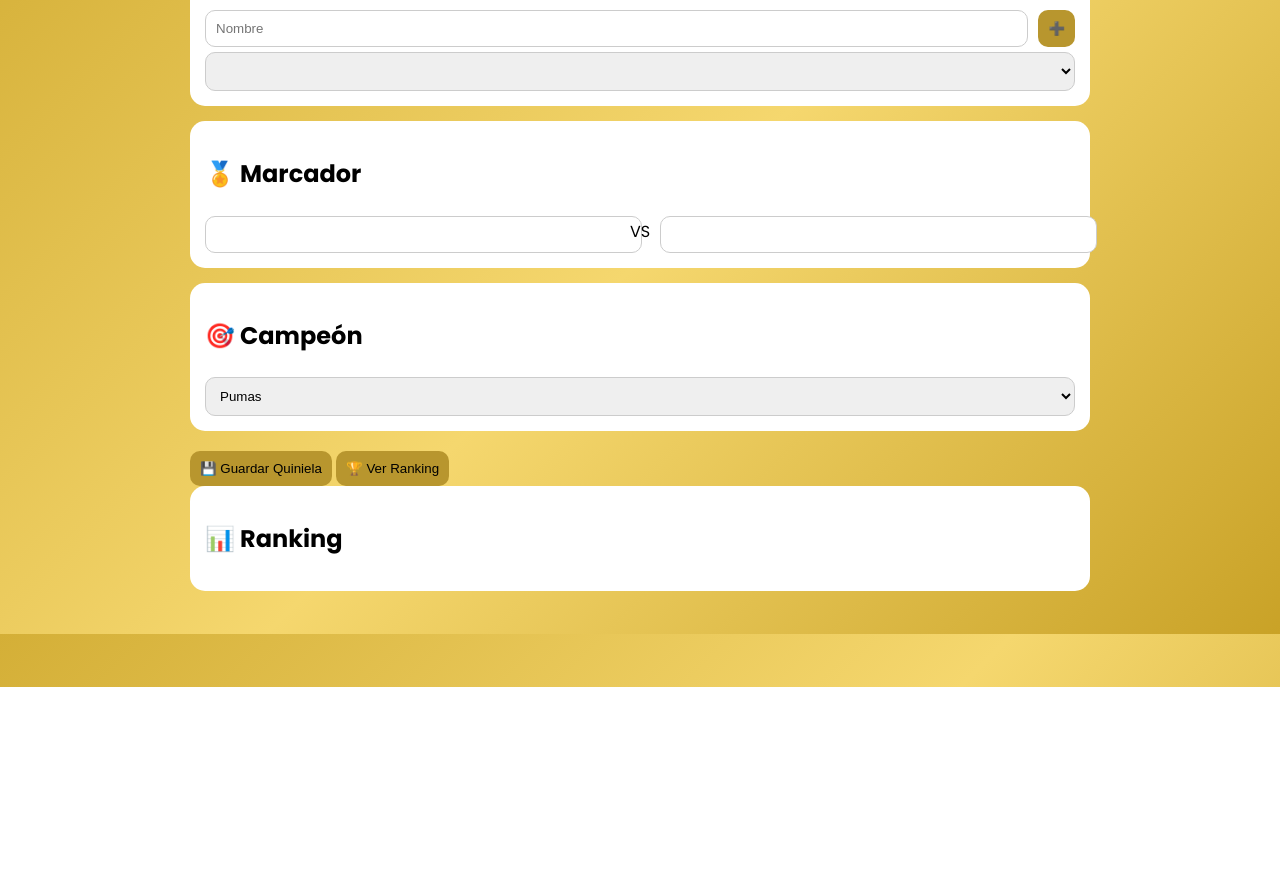
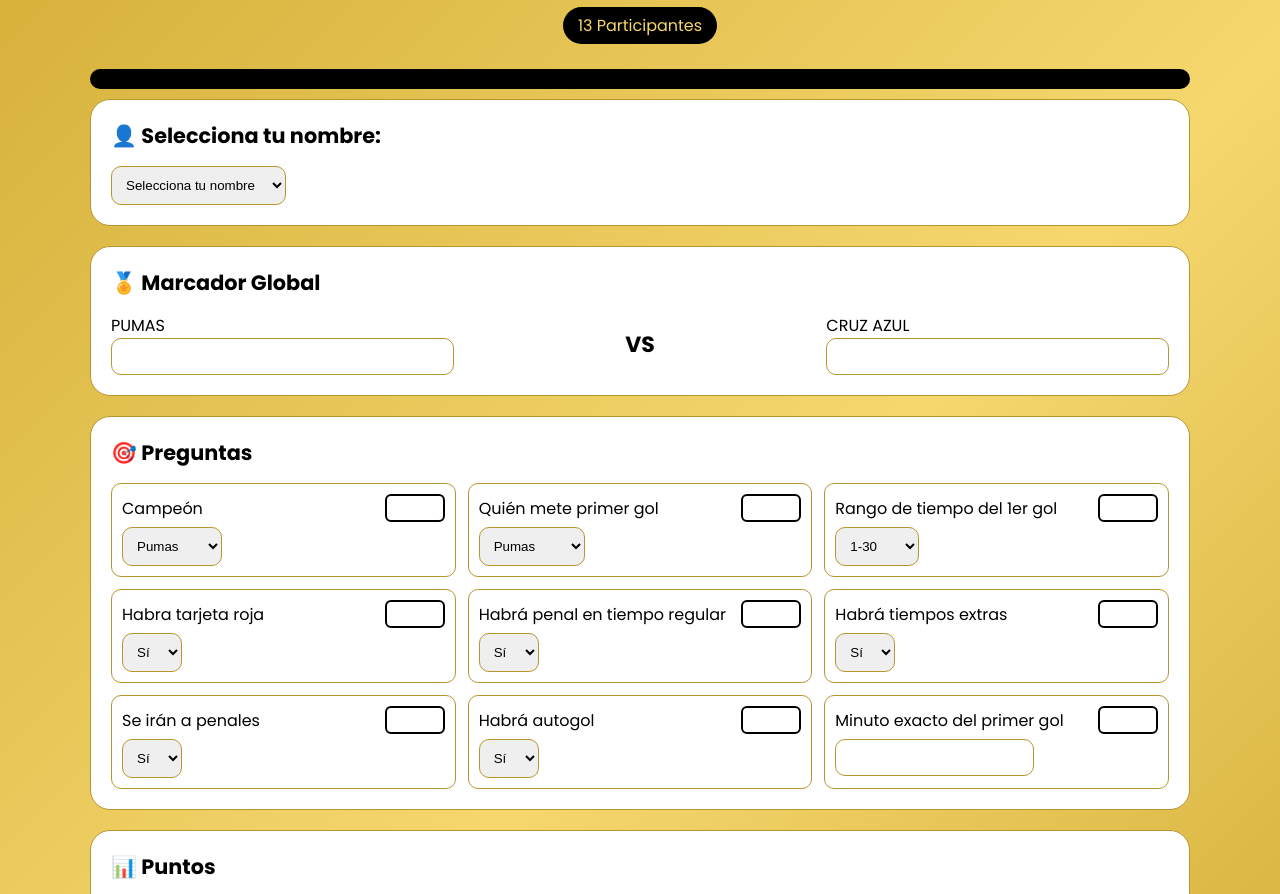
Before and after one commit to gerardoedmundo/quiniela, a plain HTML site: page index.html in a window 1280 px wide. Shown: the part 113-1007 px from the top of the page. Before the commit the page ends 800 px from the top, so only its background shows below. Drawn offline with nearby package versions, Linux system fonts and the light colour scheme.

Commit message:
Update index.html for Quiniela Final Liga MX

```diff
--- a/index.html
+++ b/index.html
@@ -3,201 +3,311 @@
 <head>
 <meta charset="UTF-8">
 <meta name="viewport" content="width=device-width, initial-scale=1.0">
-<title>Quiniela PRO Liga MX</title>
+<title>Quiniela Final Liga MX</title>
 
 <link href="https://fonts.googleapis.com/css2?family=Poppins:wght@300;400;600;700&display=swap" rel="stylesheet">
 
+<script src="https://cdnjs.cloudflare.com/ajax/libs/jspdf/2.5.1/jspdf.umd.min.js"></script>
+<script src="https://cdnjs.cloudflare.com/ajax/libs/html2canvas/1.4.1/html2canvas.min.js"></script>
+
 <style>
+*{margin:0;padding:0;box-sizing:border-box;}
+
 body{
 font-family:'Poppins',sans-serif;
 background:linear-gradient(135deg,#d4af37,#f5d76e,#c9a227);
-padding:20px;
+padding:25px;
+color:#000;
 }
 
-.container{max-width:900px;margin:auto;}
+.container{max-width:1100px;margin:auto;}
+
+.header{text-align:center;margin-bottom:25px;}
+.header h1{font-size:2.5rem;}
+.header p{color:#333;}
+
+.badge{
+background:#000;
+color:#f5d76e;
+padding:6px 15px;
+border-radius:20px;
+display:inline-block;
+margin-top:10px;
+}
 
 .card{
 background:#fff;
-border-radius:15px;
-padding:15px;
-margin-bottom:15px;
+border:1px solid #b8962e;
+border-radius:20px;
+padding:20px;
+margin-bottom:20px;
 }
 
-button{
-padding:10px;
-border:none;
-border-radius:10px;
-background:#b8962e;
-cursor:pointer;
-margin-top:5px;
-}
-
-input,select{
-width:100%;
-padding:10px;
-margin-top:5px;
-border-radius:10px;
-border:1px solid #ccc;
+.section-title{
+font-size:1.3rem;
+margin-bottom:15px;
+display:flex;
+justify-content:space-between;
+align-items:center;
 }
 
 .grid{
 display:grid;
-grid-template-columns:1fr auto 1fr;
-gap:10px;
+grid-template-columns:repeat(3,1fr);
+gap:15px;
 align-items:center;
 }
 
-@media(max-width:768px){
-.grid{grid-template-columns:1fr;}
+.input-group{
+display:flex;
+flex-direction:column;
 }
 
-.ranking-item{
+input,select{
+padding:10px;
+border:1px solid #b8962e;
+border-radius:10px;
+}
+
+.vs{
+text-align:center;
+font-size:22px;
+font-weight:bold;
+}
+
+.points table{
+width:100%;
+border-collapse:collapse;
+}
+
+.points th{
+background:#b8962e;
+padding:10px;
+}
+
+.points td{
+padding:10px;
+border-bottom:1px solid #b8962e;
+}
+
+.submit-btn{
+width:100%;
+padding:15px;
+border:none;
+border-radius:15px;
+background:#b8962e;
+margin-top:10px;
+font-weight:600;
+cursor:pointer;
+}
+
+.score-box{
+width:60px;
+height:28px;
+border:2px solid #000;
+border-radius:6px;
+}
+
+.deadline{
+background:#000;
+color:#f5d76e;
+padding:10px;
+text-align:center;
+border-radius:10px;
+margin-bottom:10px;
+}
+
+.preguntas-grid{
+display:grid;
+grid-template-columns:repeat(auto-fit,minmax(280px,1fr));
+gap:12px;
+}
+
+.pregunta-item{
+border:1px solid #b8962e;
+padding:10px;
+border-radius:10px;
+background:#fff;
+}
+
+.pregunta-header{
 display:flex;
 justify-content:space-between;
-padding:8px;
-border-bottom:1px solid #ddd;
+align-items:center;
+margin-bottom:5px;
 }
+
+/* PDF */
+.pdf-mode{font-size:18px;}
+.pdf-mode h1{font-size:34px;}
+.pdf-mode h2{font-size:22px;}
+.pdf-mode input,.pdf-mode select{font-size:18px;padding:12px;}
+.pdf-mode .score-box{width:70px;height:35px;}
 </style>
 </head>
 
 <body>
+<div class="container" id="contenido">
 
-<div class="container">
+<div class="header">
+<h1>🏆 Quiniela Final Liga MX</h1>
+<p>Pumas vs Cruz Azul</p>
+<div class="badge">13 Participantes</div>
+</div>
+
+<div class="deadline" id="deadlineMsg"></div>
 
 <div class="card">
-<h2>👤 Jugadores</h2>
+<h2 class="section-title">👤 Selecciona tu nombre:</h2>
 
-<div style="display:flex; gap:10px;">
-<input type="text" id="nuevoAlumno" placeholder="Nombre">
-<button onclick="agregarAlumno()">➕</button>
-</div>
-
-<select id="listaAlumnos"></select>
+<select id="nombre">
+<option value="">Selecciona tu nombre</option>
+<option>GERARDO CALZADA</option>
+<option>GERARDO MOCIÑO</option>
+<option>TOÑO</option>
+<option>TERRON</option>
+<option>OSCAR</option>
+<option>BRAULIO</option>
+<option>ODYN CALZADA</option>
+<option>TRINI</option>
+<option>LOVERA</option>
+<option>FABIÁN</option>
+<option>VICENTE R.</option>
+<option>TOMÁS R.</option>
+<option>ZAPATA</option>
+</select>
 </div>
 
 <div class="card">
-<h2>🏅 Marcador</h2>
+<h2 class="section-title">🏅 Marcador Global</h2>
+
 <div class="grid">
-<input type="number" id="pumas">
-<div>VS</div>
-<input type="number" id="cruzazul">
+
+<div class="input-group">
+<label>PUMAS</label>
+<input type="number" id="global_pumas">
+</div>
+
+<div class="vs">VS</div>
+
+<div class="input-group">
+<label>CRUZ AZUL</label>
+<input type="number" id="global_cruz">
+</div>
+
 </div>
 </div>
 
 <div class="card">
-<h2>🎯 Campeón</h2>
-<select id="campeon">
-<option>Pumas</option>
-<option>Cruz Azul</option>
-</select>
+<h2 class="section-title">🎯 Preguntas</h2>
+
+<div class="preguntas-grid">
+
+<div class="pregunta-item">
+<div class="pregunta-header">
+<span>Campeón</span><span class="score-box"></span>
+</div>
+<select><option>Pumas</option><option>Cruz Azul</option></select>
 </div>
 
-<button onclick="guardarQuiniela()">💾 Guardar Quiniela</button>
-<button onclick="verRanking()">🏆 Ver Ranking</button>
+<div class="pregunta-item">
+<div class="pregunta-header">
+<span>Quién mete primer gol</span><span class="score-box"></span>
+</div>
+<select><option>Pumas</option><option>Cruz Azul</option><option>No hay gol</option></select>
+</div>
 
-<div class="card">
-<h2>📊 Ranking</h2>
-<div id="ranking"></div>
+<div class="pregunta-item">
+<div class="pregunta-header">
+<span>Rango de tiempo del 1er gol</span><span class="score-box"></span>
 </div>
+<select><option>1-30</option><option>31-60</option><option>61-90</option><option>91-120</option></select>
+</div>
+
+<div class="pregunta-item">
+<div class="pregunta-header">
+<span>Habra tarjeta roja</span><span class="score-box"></span>
+</div>
+<select><option>Sí</option><option>No</option></select>
+</div>
+
+<div class="pregunta-item">
+<div class="pregunta-header">
+<span>Habrá penal en tiempo regular</span><span class="score-box"></span>
+</div>
+<select><option>Sí</option><option>No</option></select>
+</div>
+
+<div class="pregunta-item">
+<div class="pregunta-header">
+<span>Habrá tiempos extras</span><span class="score-box"></span>
+</div>
+<select><option>Sí</option><option>No</option></select>
+</div>
+
+<div class="pregunta-item">
+<div class="pregunta-header">
+<span>Se irán a penales</span><span class="score-box"></span>
+</div>
+<select><option>Sí</option><option>No</option></select>
+</div>
+
+<div class="pregunta-item">
+<div class="pregunta-header">
+<span>Habrá autogol</span><span class="score-box"></span>
+</div>
+<select><option>Sí</option><option>No</option></select>
+</div>
+
+<div class="pregunta-item">
+<div class="pregunta-header">
+<span>Minuto exacto del primer gol</span><span class="score-box"></span>
+</div>
+<input type="number">
+</div>
+
+</div>
+</div>
+
+<div class="card points">
+<h2 class="section-title">📊 Puntos</h2>
+<table>
+<tr><th>Pregunta</th><th>Puntos</th></tr>
+<tr><td>Campeón</td><td>5</td></tr>
+<tr><td>Primer gol</td><td>3</td></tr>
+<tr><td>Rango</td><td>4</td></tr>
+<tr><td>Roja</td><td>2</td></tr>
+<tr><td>Penal</td><td>2</td></tr>
+<tr><td>Extra</td><td>3</td></tr>
+<tr><td>Penales</td><td>3</td></tr>
+<tr><td>Autogol</td><td>2</td></tr>
+</table>
+</div>
+
+<button class="submit-btn" onclick="generarPDF(event)">📄 Descargar PDF</button>
+<button class="submit-btn" onclick="enviarWhatsApp()">📲 WhatsApp</button>
 
 </div>
 
 <script>
-
-// =====================
-// CARGAR AL INICIAR
-// =====================
-window.onload = function(){
-cargarAlumnos();
-};
-
-// =====================
-// AGREGAR ALUMNO
-// =====================
-function agregarAlumno(){
-const nombre = document.getElementById("nuevoAlumno").value.trim();
-if(nombre==="") return alert("Escribe un nombre");
-
-let alumnos = JSON.parse(localStorage.getItem("alumnos")) || [];
-
-if(alumnos.includes(nombre)){
-alert("Ya existe");
-return;
-}
-
-alumnos.push(nombre);
-localStorage.setItem("alumnos", JSON.stringify(alumnos));
-
-document.getElementById("nuevoAlumno").value="";
-cargarAlumnos();
-}
-
-// =====================
-// CARGAR ALUMNOS
-// =====================
-function cargarAlumnos(){
-const select = document.getElementById("listaAlumnos");
-select.innerHTML = "";
-
-let alumnos = JSON.parse(localStorage.getItem("alumnos")) || [];
-
-alumnos.forEach(nombre=>{
-let option = document.createElement("option");
-option.text = nombre;
-select.add(option);
+function generarPDF(e){
+e.preventDefault();
+html2canvas(document.getElementById("contenido"),{scale:3}).then(canvas=>{
+const {jsPDF}=window.jspdf;
+const pdf=new jsPDF("p","mm","a4");
+const w=pdf.internal.pageSize.getWidth();
+const h=pdf.internal.pageSize.getHeight();
+const imgH=h;
+const imgW=(canvas.width*imgH)/canvas.height;
+const x=(w-imgW)/2;
+pdf.addImage(canvas.toDataURL("image/png"),"PNG",x,0,imgW,imgH);
+pdf.save("quiniela.pdf");
 });
 }
 
-// =====================
-// GUARDAR QUINIELA
-// =====================
-function guardarQuiniela(){
-const nombre = document.getElementById("listaAlumnos").value;
-if(nombre==="") return alert("Selecciona jugador");
-
-const data = {
-pumas: document.getElementById("pumas").value,
-cruzazul: document.getElementById("cruzazul").value,
-campeon: document.getElementById("campeon").value,
-puntos: Math.floor(Math.random()*20) // simulado
-};
-
-let quinielas = JSON.parse(localStorage.getItem("quinielas")) || {};
-
-quinielas[nombre] = data;
-
-localStorage.setItem("quinielas", JSON.stringify(quinielas));
-
-alert("Quiniela guardada");
+function enviarWhatsApp(){
+window.open("https://wa.me/?text=Ya llené mi quiniela");
 }
-
-// =====================
-// RANKING
-// =====================
-function verRanking(){
-let quinielas = JSON.parse(localStorage.getItem("quinielas")) || {};
-
-let lista = [];
-
-for(let nombre in quinielas){
-lista.push({nombre, puntos: quinielas[nombre].puntos});
-}
-
-lista.sort((a,b)=>b.puntos-a.puntos);
-
-const contenedor = document.getElementById("ranking");
-contenedor.innerHTML = "";
-
-lista.forEach((jugador,i)=>{
-contenedor.innerHTML += `
-<div class="ranking-item">
-<span>${i+1}. ${jugador.nombre}</span>
-<strong>${jugador.puntos} pts</strong>
-</div>
-`;
-});
-}
-
 </script>
 
 </body>
```
